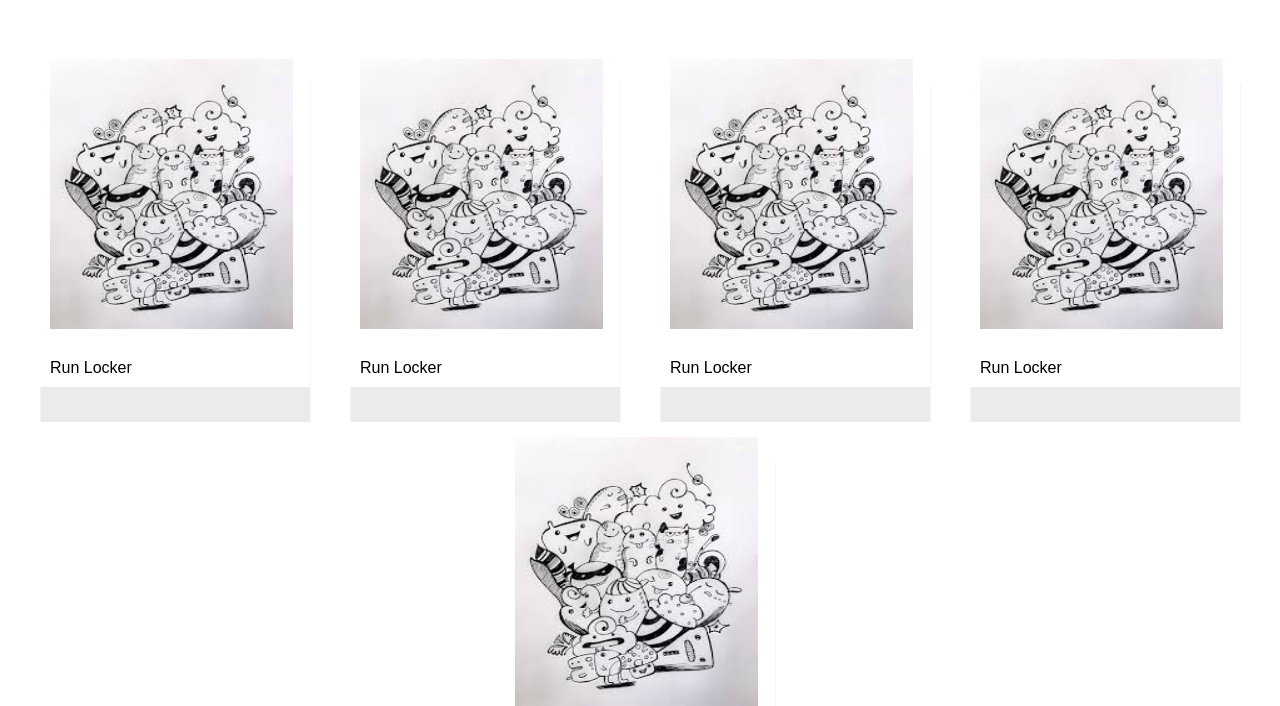
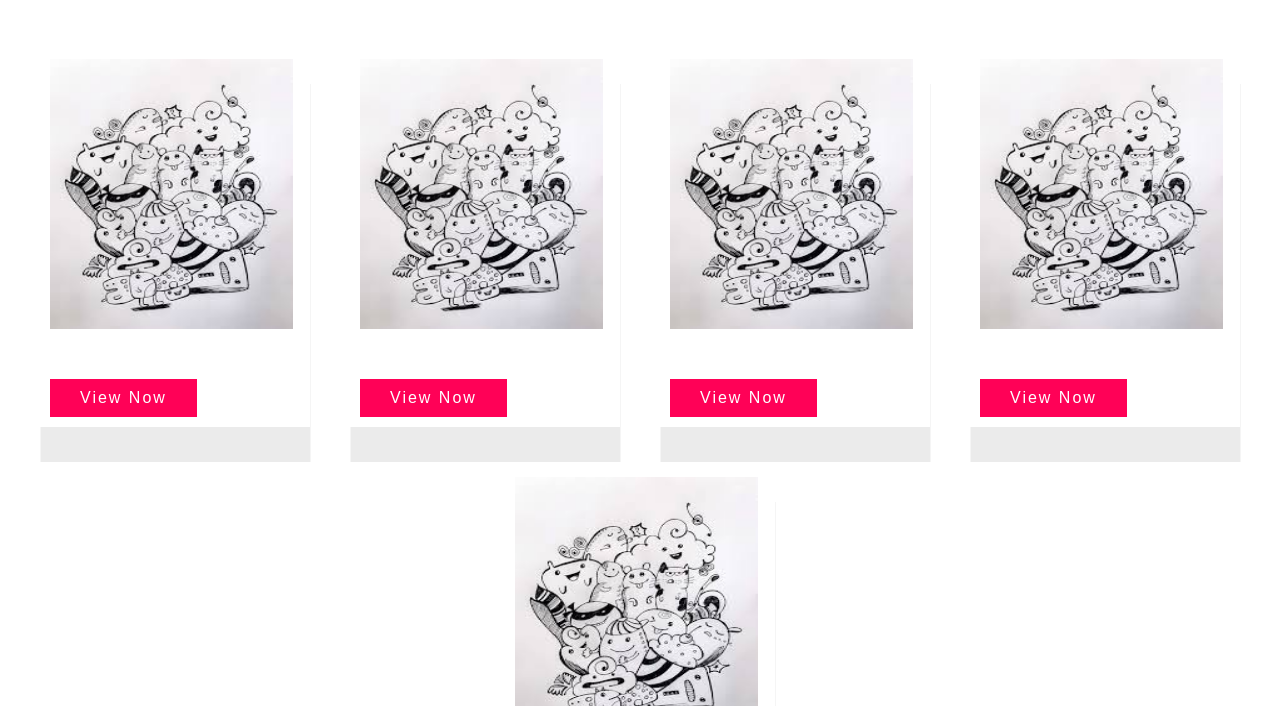
Before and after one commit to michaelajib/art, a plain HTML site: page index.html in a window 1280 px wide. Shown: the part 94-800 px from the top of the page. Drawn offline with Linux system fonts and the light colour scheme.

Commit message:
Update index.html

```diff
--- a/index.html
+++ b/index.html
@@ -22,8 +22,8 @@
               <h2></h2>
             </div>
             <div class="link">
-              <a onclick="run_locker();">Run Locker</a>
-              <!-- <a href="https://youtu.be/vFqNSEsQzhk" class="btn">View Now</a> -->
+
+              <a href="https://youtu.be/vFqNSEsQzhk" class="btn">View Now</a>
             </div>
           </div>
           <div class="imagetext">
@@ -34,8 +34,8 @@
               <h2></h2>
             </div>
             <div class="link">
-              <a onclick="run_locker();">Run Locker</a>
-            <!--  <a href="https://youtu.be/tJsfGuVP7uw" class="btn">View Now</a> -->
+
+              <a href="https://youtu.be/tJsfGuVP7uw" class="btn">View Now</a>
             </div>
           </div>
           <div class="imagetext">
@@ -46,8 +46,8 @@
               <h2></h2>
             </div>
             <div class="link">
-              <a onclick="run_locker();">Run Locker</a>
-             <!--  <a href="https://youtu.be/RmiJOAWi8q4" class="btn">View Now</a> -->
+
+             <a href="https://youtu.be/RmiJOAWi8q4" class="btn">View Now</a>
             </div>
          </div>
          <div class="imagetext">
@@ -58,8 +58,8 @@
               <h2></h2>
             </div>
             <div class="link">
-              <a onclick="run_locker();">Run Locker</a>
-             <!-- <a href="https://youtu.be/NHFsjiDHq7g" class="btn">View Now</a> -->
+
+             <a href="https://youtu.be/NHFsjiDHq7g" class="btn">View Now</a>
             </div>
           </div>
           <div class="imagetext">
```
